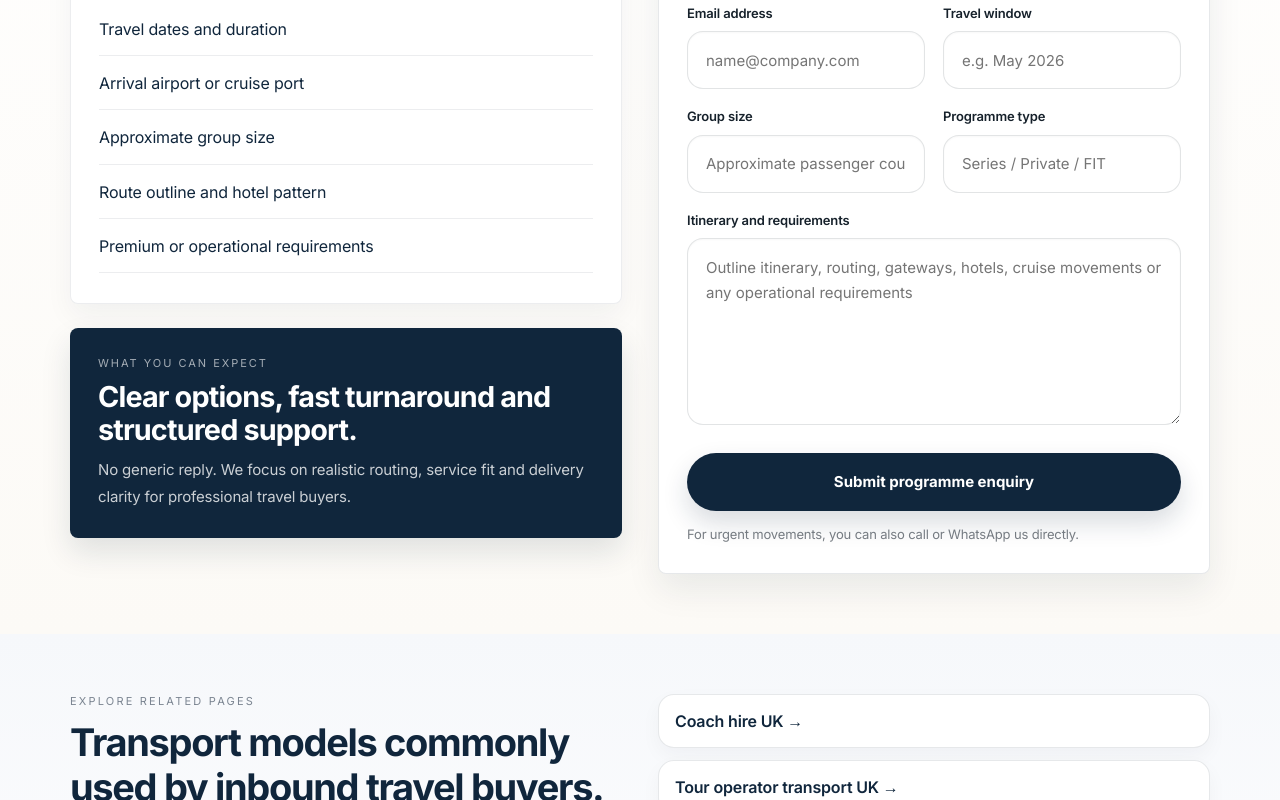
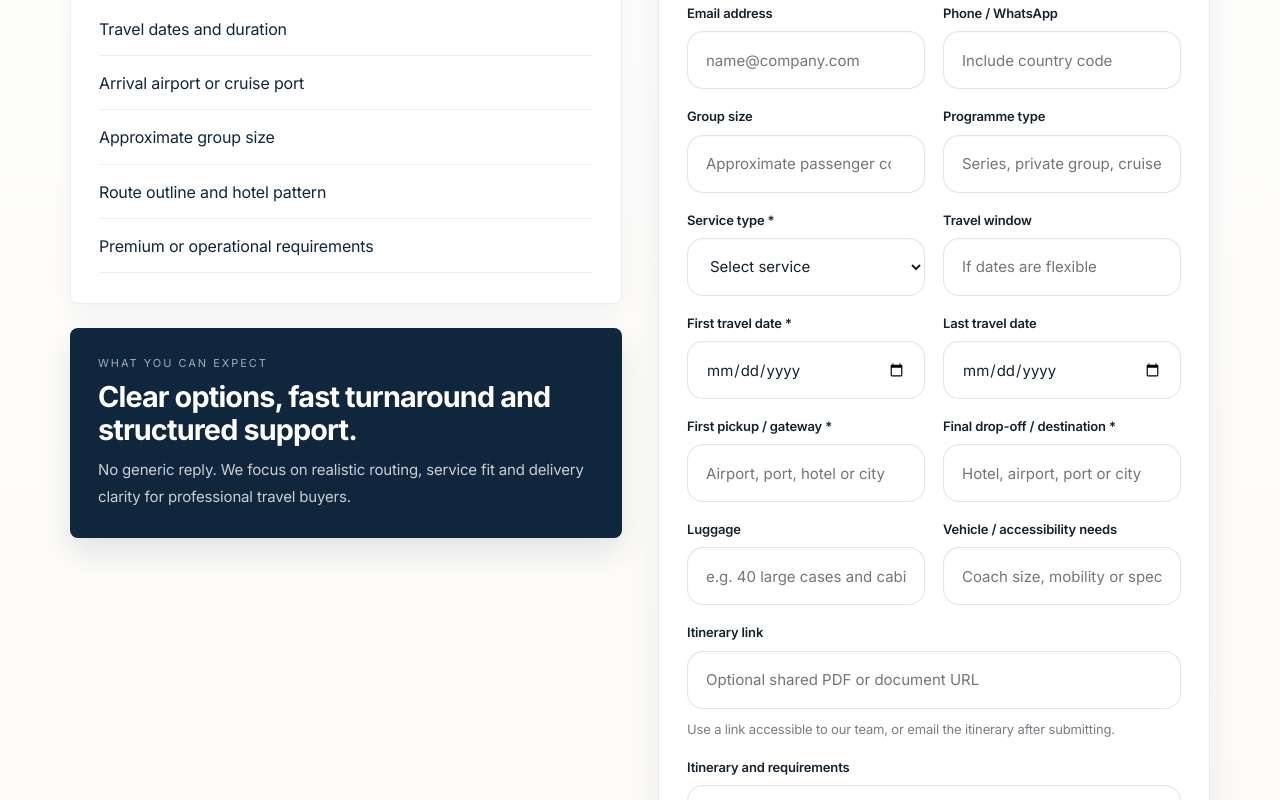
Before and after one commit to kandiahtk-crypto/Project-, a Next.js app: page /contact in a window 1280 px wide. Shown: the part 1780-2580 px from the top of the page. Built offline with nearby package versions, Linux system fonts and the light colour scheme.

Commit message:
Add files via upload

```diff
--- a/src/components/ProgrammeEnquiryForm.tsx
+++ b/src/components/ProgrammeEnquiryForm.tsx
@@ -7,6 +7,7 @@ type Status = "idle" | "submitting" | "success" | "error";
 export default function ProgrammeEnquiryForm() {
   const [status, setStatus] = useState<Status>("idle");
   const [errorMessage, setErrorMessage] = useState("");
+  const [reference, setReference] = useState("");
 
   async function handleSubmit(e: FormEvent<HTMLFormElement>) {
     e.preventDefault();
@@ -24,6 +25,16 @@ export default function ProgrammeEnquiryForm() {
       groupSize: String(formData.get("groupSize") || "").trim(),
       programmeType: String(formData.get("programmeType") || "").trim(),
       programmeDetails: String(formData.get("programmeDetails") || "").trim(),
+      serviceType: String(formData.get("serviceType") || "").trim(),
+      startDate: String(formData.get("startDate") || "").trim(),
+      endDate: String(formData.get("endDate") || "").trim(),
+      pickup: String(formData.get("pickup") || "").trim(),
+      dropoff: String(formData.get("dropoff") || "").trim(),
+      luggage: String(formData.get("luggage") || "").trim(),
+      vehicleNeeds: String(formData.get("vehicleNeeds") || "").trim(),
+      itineraryLink: String(formData.get("itineraryLink") || "").trim(),
+      phone: String(formData.get("phone") || "").trim(),
+      website: String(formData.get("website") || "").trim(),
     };
 
     try {
@@ -42,6 +53,7 @@ export default function ProgrammeEnquiryForm() {
       }
 
       setStatus("success");
+      setReference(result.reference);
       form.reset();
     } catch (error) {
       setStatus("error");
@@ -58,8 +70,9 @@ export default function ProgrammeEnquiryForm() {
       <div style={successBox}>
         <p style={successEyebrow}>Enquiry received</p>
         <p style={successText}>
-          Thank you. A member of our team will respond shortly with a structured
-          transport approach aligned to your programme.
+          Thank you. Your RFQ reference is <strong>{reference}</strong>. We’ve sent
+          your programme to our team for review. Please quote this reference if
+          you contact us about it. This is an enquiry, not a confirmed booking.
         </p>
       </div>
     );
@@ -72,7 +85,7 @@ export default function ProgrammeEnquiryForm() {
         <h3 style={formTitle}>Share your programme details</h3>
         <p style={formText}>
           Give us the core outline and we’ll come back with a clear transport
-          approach.
+          approach. Fields marked * are needed to review your request.
         </p>
       </div>
 
@@ -85,6 +98,7 @@ export default function ProgrammeEnquiryForm() {
             <input
               id="companyName"
               name="companyName"
+              maxLength={120}
               placeholder="Your company"
               required
               style={input}
@@ -98,6 +112,7 @@ export default function ProgrammeEnquiryForm() {
             <input
               id="contactName"
               name="contactName"
+              maxLength={120}
               placeholder="Your full name"
               required
               style={input}
@@ -114,6 +129,7 @@ export default function ProgrammeEnquiryForm() {
               id="emailAddress"
               name="emailAddress"
               type="email"
+              maxLength={254}
               placeholder="name@company.com"
               required
               style={input}
@@ -121,13 +137,15 @@ export default function ProgrammeEnquiryForm() {
           </div>
 
           <div style={fieldWrap}>
-            <label style={label} htmlFor="travelWindow">
-              Travel window
+            <label style={label} htmlFor="phone">
+              Phone / WhatsApp
             </label>
             <input
-              id="travelWindow"
-              name="travelWindow"
-              placeholder="e.g. May 2026"
+              id="phone"
+              name="phone"
+              type="tel"
+              maxLength={40}
+              placeholder="Include country code"
               style={input}
             />
           </div>
@@ -141,6 +159,10 @@ export default function ProgrammeEnquiryForm() {
             <input
               id="groupSize"
               name="groupSize"
+              type="number"
+              min={1}
+              max={5000}
+              required
               placeholder="Approximate passenger count"
               style={input}
             />
@@ -153,12 +175,63 @@ export default function ProgrammeEnquiryForm() {
             <input
               id="programmeType"
               name="programmeType"
-              placeholder="Series / Private / FIT"
+              placeholder="Series, private group, cruise or other"
+              maxLength={100}
               style={input}
             />
           </div>
         </div>
 
+        <div style={gridTwo} className="lead-form-two">
+          <div style={fieldWrap}>
+            <label style={label} htmlFor="serviceType">Service type *</label>
+            <select id="serviceType" name="serviceType" required style={input} defaultValue="">
+              <option value="" disabled>Select service</option>
+              <option>Multi-day touring</option><option>Touring series</option>
+              <option>Airport transfer</option><option>Cruise movement</option>
+              <option>Day hire</option><option>Other group movement</option>
+            </select>
+          </div>
+          <div style={fieldWrap}>
+            <label style={label} htmlFor="travelWindow">Travel window</label>
+            <input id="travelWindow" name="travelWindow" maxLength={100} placeholder="If dates are flexible" style={input} />
+          </div>
+        </div>
+        <div style={gridTwo} className="lead-form-two">
+          <div style={fieldWrap}>
+            <label style={label} htmlFor="startDate">First travel date *</label>
+            <input id="startDate" name="startDate" type="date" required style={input} />
+          </div>
+          <div style={fieldWrap}>
+            <label style={label} htmlFor="endDate">Last travel date</label>
+            <input id="endDate" name="endDate" type="date" style={input} />
+          </div>
+        </div>
+        <div style={gridTwo} className="lead-form-two">
+          <div style={fieldWrap}>
+            <label style={label} htmlFor="pickup">First pickup / gateway *</label>
+            <input id="pickup" name="pickup" required maxLength={180} placeholder="Airport, port, hotel or city" style={input} />
+          </div>
+          <div style={fieldWrap}>
+            <label style={label} htmlFor="dropoff">Final drop-off / destination *</label>
+            <input id="dropoff" name="dropoff" required maxLength={180} placeholder="Hotel, airport, port or city" style={input} />
+          </div>
+        </div>
+        <div style={gridTwo} className="lead-form-two">
+          <div style={fieldWrap}>
+            <label style={label} htmlFor="luggage">Luggage</label>
+            <input id="luggage" name="luggage" maxLength={160} placeholder="e.g. 40 large cases and cabin bags" style={input} />
+          </div>
+          <div style={fieldWrap}>
+            <label style={label} htmlFor="vehicleNeeds">Vehicle / accessibility needs</label>
+            <input id="vehicleNeeds" name="vehicleNeeds" maxLength={180} placeholder="Coach size, mobility or special requirements" style={input} />
+          </div>
+        </div>
+        <div style={fieldWrap}>
+          <label style={label} htmlFor="itineraryLink">Itinerary link</label>
+          <input id="itineraryLink" name="itineraryLink" type="url" maxLength={1000} placeholder="Optional shared PDF or document URL" style={input} />
+          <p style={microText}>Use a link accessible to our team, or email the itinerary after submitting.</p>
+        </div>
         <div style={fieldWrap}>
           <label style={label} htmlFor="programmeDetails">
             Itinerary and requirements
@@ -168,8 +241,14 @@ export default function ProgrammeEnquiryForm() {
             name="programmeDetails"
             placeholder="Outline itinerary, routing, gateways, hotels, cruise movements or any operational requirements"
             rows={6}
+            required
+            maxLength={5000}
             style={textarea}
           />
+        </div>
+        <div style={{ display: "none" }} aria-hidden="true">
+          <label htmlFor="website">Website</label>
+          <input id="website" name="website" tabIndex={-1} autoComplete="off" />
         </div>
       </div>
 
@@ -187,7 +266,7 @@ export default function ProgrammeEnquiryForm() {
         {status === "error" && <p style={errorText}>{errorMessage}</p>}
 
         <p style={microText}>
-          For urgent movements, you can also call or WhatsApp us directly.
+          Submitting an RFQ does not reserve a vehicle or confirm a price. For urgent movements, call us directly.
         </p>
       </div>
     </form>
```
